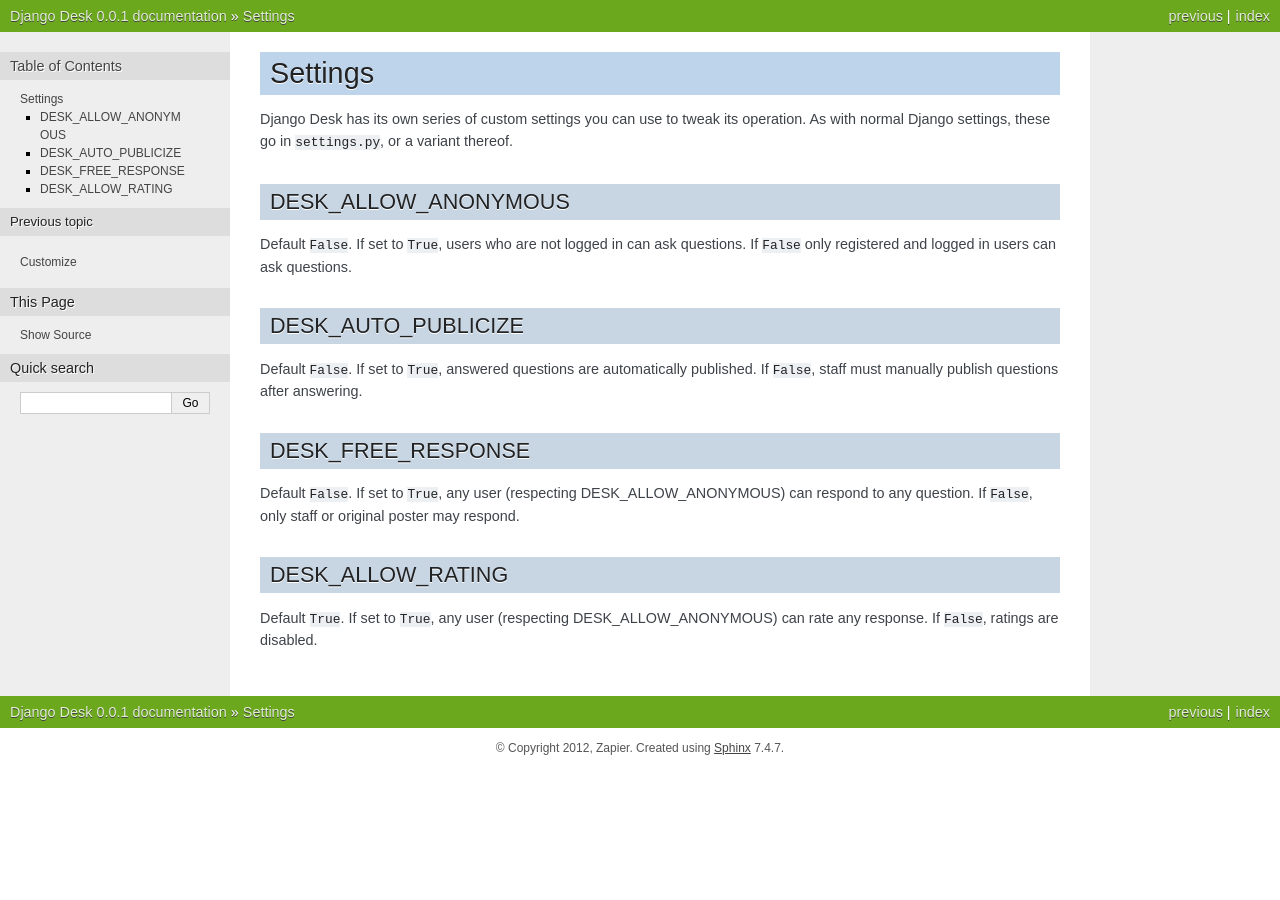
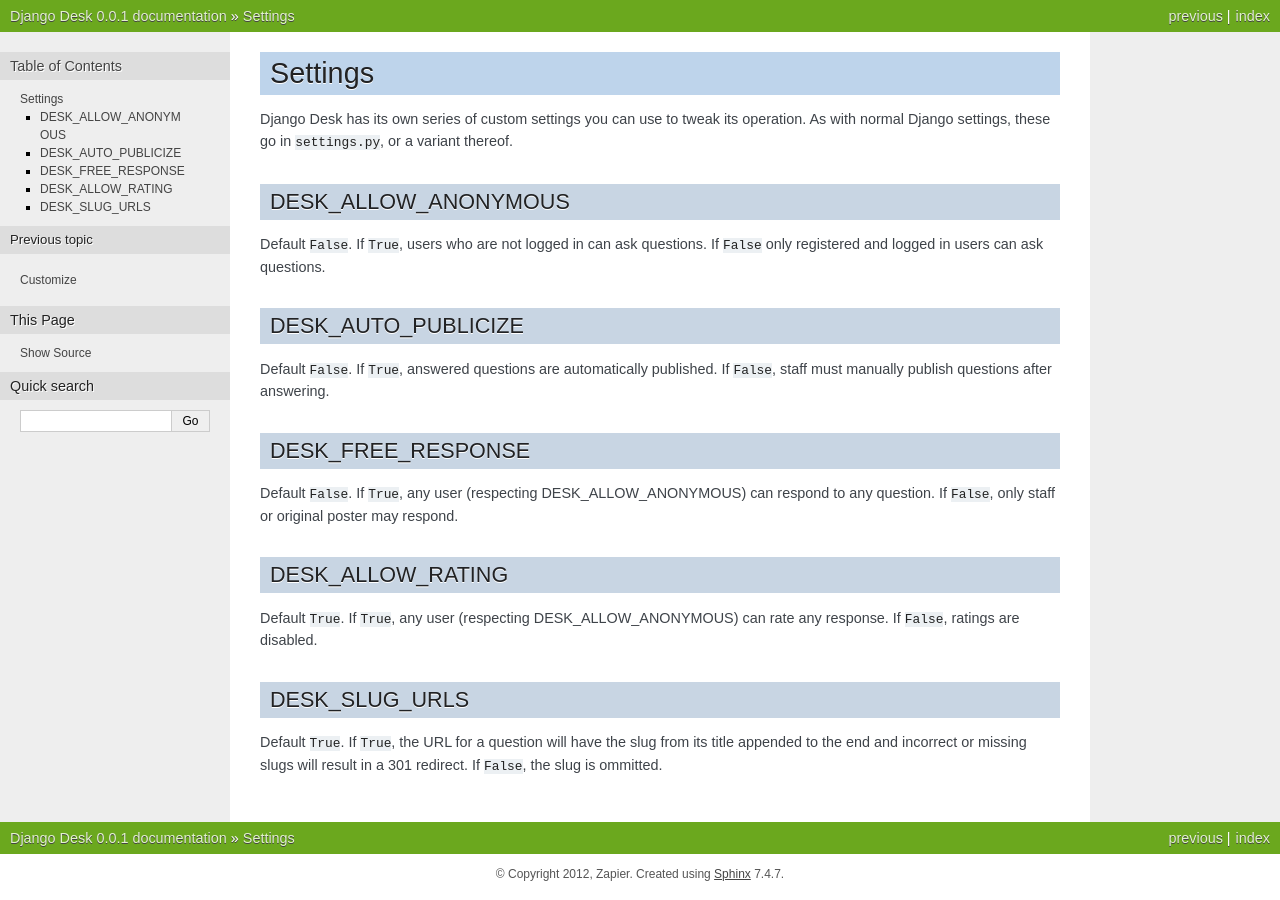
Before and after one commit to zapier/django-knowledge, a Sphinx documentation site: the page built from docs/settings.rst, in a window 1280 px wide. Built offline with Sphinx 7.4.7, drawn with Linux system fonts in a browser that asks for light colours.

Commit message:
adding settings.py, few more doc love

```diff
--- a/docs/settings.rst
+++ b/docs/settings.rst
@@ -8,26 +8,34 @@
 DESK_ALLOW_ANONYMOUS
 --------------------
 
-Default ``False``. If set to ``True``, users who are not logged in can ask questions.
+Default ``False``. If ``True``, users who are not logged in can ask questions.
 If ``False`` only registered and logged in users can ask questions.
 
 
 DESK_AUTO_PUBLICIZE
 -------------------
 
-Default ``False``. If set to ``True``, answered questions are automatically published.
+Default ``False``. If ``True``, answered questions are automatically published.
 If ``False``, staff must manually publish questions after answering.
 
 
 DESK_FREE_RESPONSE
 ------------------
 
-Default ``False``. If set to ``True``, any user (respecting DESK_ALLOW_ANONYMOUS)
-can respond to any question. If ``False``, only staff or original poster may respond.
+Default ``False``. If ``True``, any user (respecting DESK_ALLOW_ANONYMOUS) can
+respond to any question. If ``False``, only staff or original poster may respond.
 
 
 DESK_ALLOW_RATING
 -----------------
 
-Default ``True``. If set to ``True``, any user (respecting DESK_ALLOW_ANONYMOUS) can rate
-any response. If ``False``, ratings are disabled.
+Default ``True``. If ``True``, any user (respecting DESK_ALLOW_ANONYMOUS) can
+rate any response. If ``False``, ratings are disabled.
+
+
+DESK_SLUG_URLS
+--------------
+
+Default ``True``. If ``True``, the URL for a question will have the slug from its
+title appended to the end and incorrect or missing slugs will result in a 301 redirect.
+If ``False``, the slug is ommitted.
```
Also changed, not shown: docs/overview.rst (+4 -3 lines), desk/__init__.py (line endings or trailing spaces), 11 other files.
